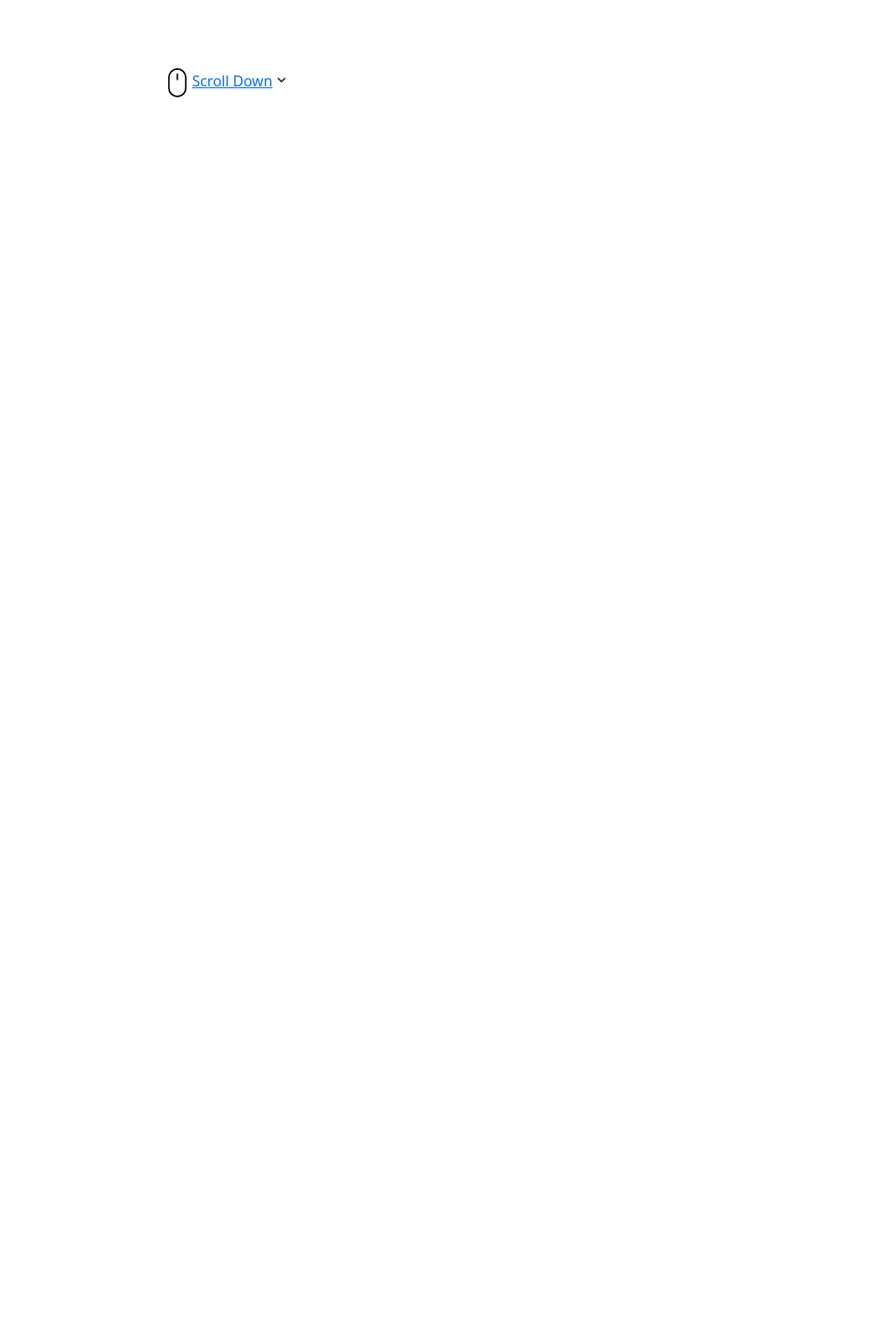
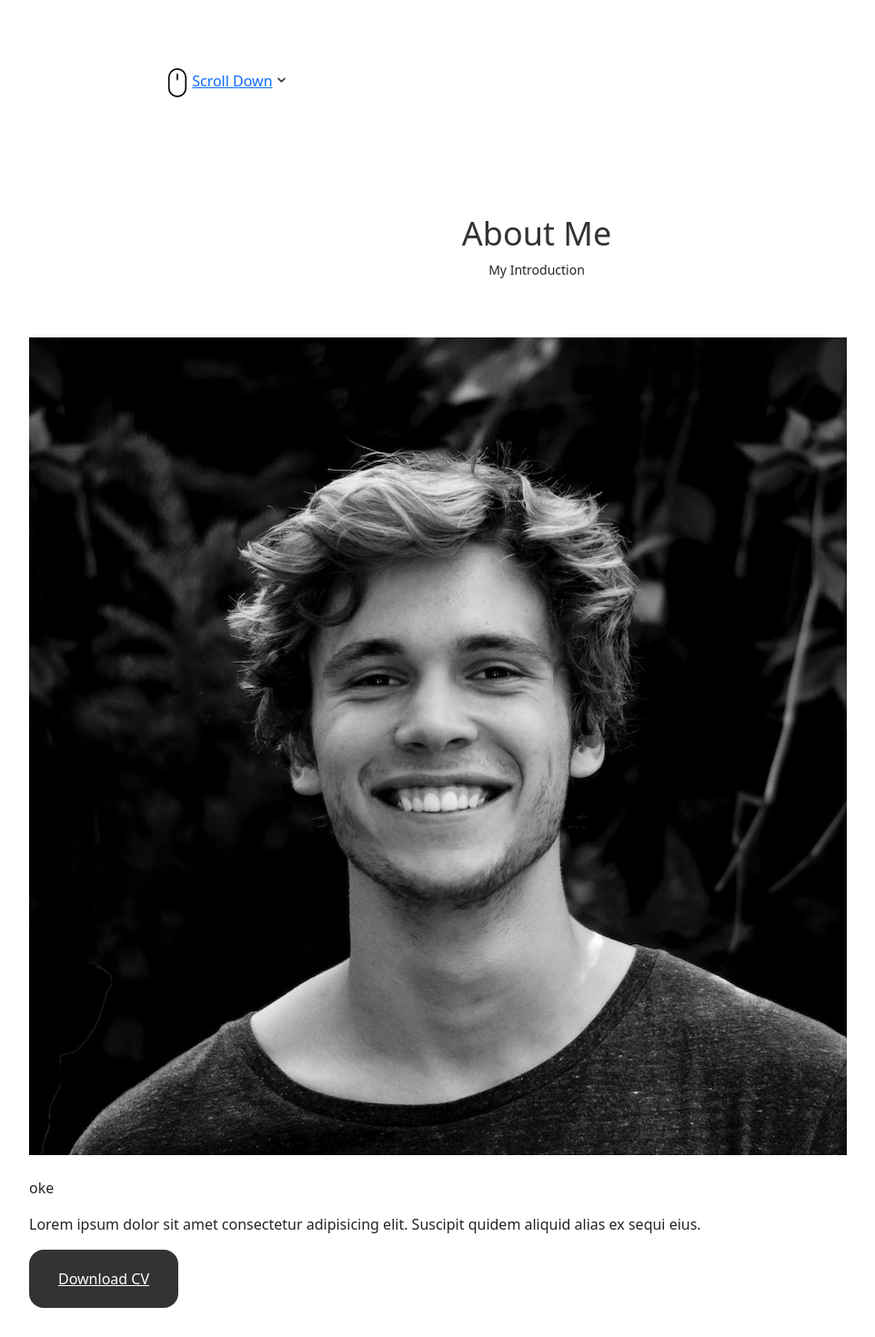
Before and after one commit to Na-Ku/Virgen_Portfolio, a React (Create React App) app: page / in a window 1280 px wide. Shown: the part 635-2105 px from the top of the page at 91% size, without its empty margins (50-1012 px from the left). Before the commit the page ends 800 px from the top, so only its background shows below. Built offline with nearby package versions, Linux system fonts and the light colour scheme.

Commit message:
hapus extention markdown gambar, ini masih membingungkan

```diff
--- a/src/App.js
+++ b/src/App.js
@@ -2,6 +2,7 @@
 import "./index.css";
 import Header from "./components/header/Header";
 import Home from "./components/home/Home";
+import About from "./components/about/About";
 
 function App() {
   return (
@@ -9,6 +10,7 @@ function App() {
       <Header />
       <main className="main">
         <Home />
+        <About />
       </main>
     </>
   );
--- /dev/null
+++ b/src/components/about/About.jsx
@@ -0,0 +1,32 @@
+import React from "react";
+import Info from "./Info";
+import "./about.css";
+import AboutImg from "../../assets/about.jpg";
+import CV from "../../assets/John-Cv.pdf";
+
+const About = () => {
+  return (
+    <section className="about section" id="about">
+      <h2 className="section__title">About Me</h2>
+      <span className="section__subtitle">My Introduction</span>
+
+      <div className="about__container container grid">
+        <img src={AboutImg} alt="oke" className="about__img" />
+
+        <div className="about__data">
+          <Info />
+
+          <p className="about__description">Lorem ipsum dolor sit amet consectetur adipisicing elit. Suscipit quidem aliquid alias ex sequi eius.</p>
+
+          <a download="" href={CV} className="button butto-flex">
+            Download CV
+
+
+          </a>
+        </div>
+      </div>
+    </section>
+  );
+};
+
+export default About;
--- /dev/null
+++ b/src/components/about/Info.jsx
@@ -0,0 +1,11 @@
+import React from "react";
+
+const Info = () => {
+  return (
+    <div>
+      <p>oke</p>
+    </div>
+  );
+};
+
+export default Info;
```
Also changed, not shown: src/components/about/about.css (added).
